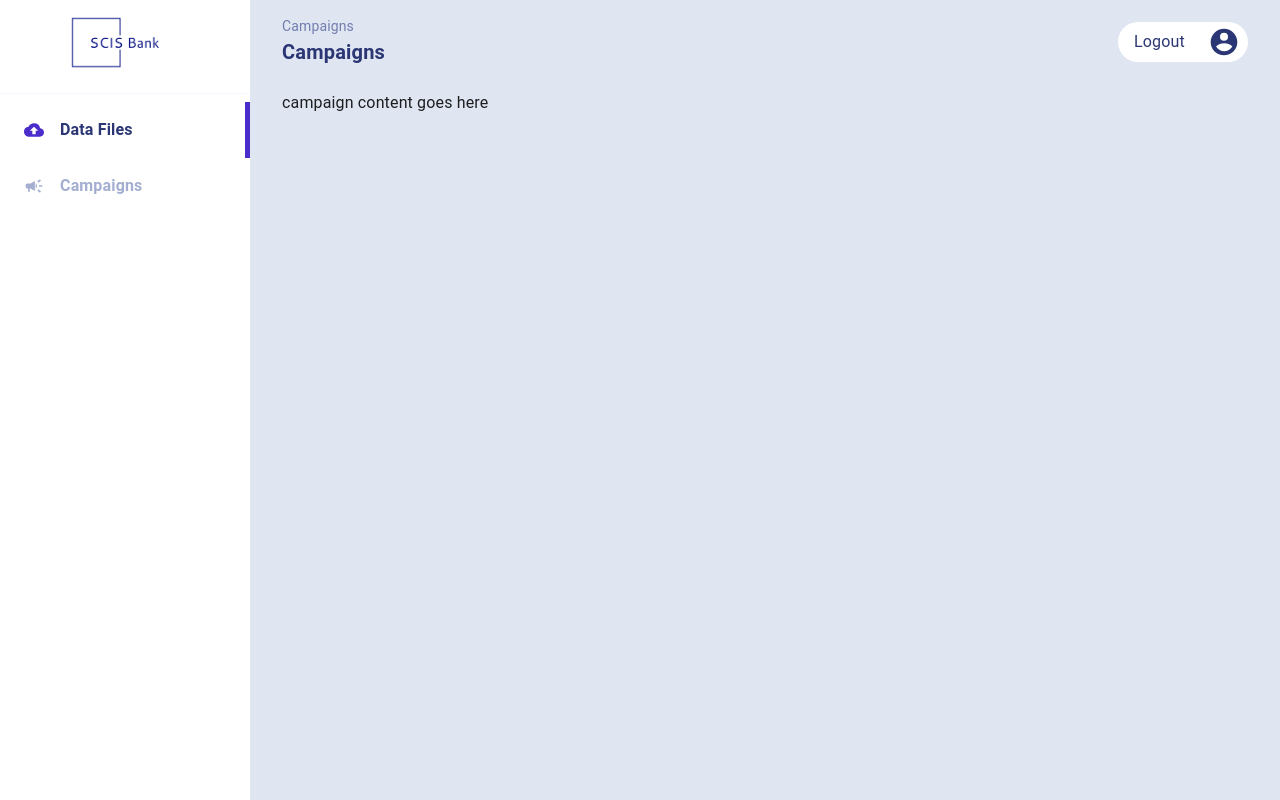
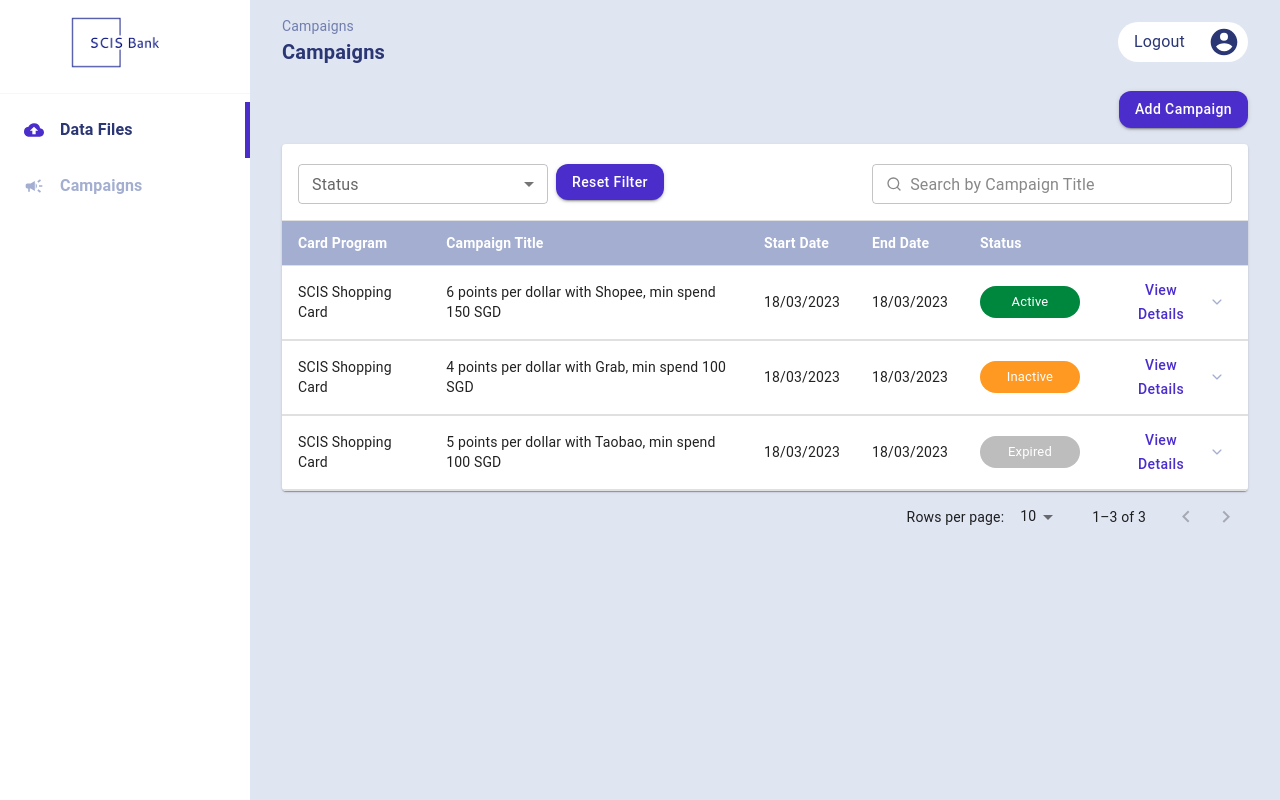
Before and after one commit to Spend-Transactions-Rewards-System/web-ui, a React (Create React App) app: page /campaigns in a window 1280 px wide. Built offline with nearby package versions, Linux system fonts and the light colour scheme.

Commit message:
added campaigns table

```diff
--- a/src/Components/CollapsibleTable/CollapsibleTable.js
+++ b/src/Components/CollapsibleTable/CollapsibleTable.js
@@ -12,9 +12,11 @@ import {
 } from "@mui/material";
 import _ from "lodash";
 
+import Row from "./Row";
 import UploadDataFilters from "../TableFilters/DataFilesFilters";
-import Row from "./Row";
-import PointsActivityFilters from "../TableFilters/PointsActivityFilters";
+import RewardsFilters from "../TableFilters/RewardsFilters";
+import CampaignsFilters from "../TableFilters/CampaignsFilters";
+
 
 const CollapsibleTable = ({
     columnNames,
@@ -22,7 +24,7 @@ const CollapsibleTable = ({
     details,
     filter,
     setFilter,
-    isDataFiles
+    type
 }) => {
 
     const [page, setPage] = useState(0);
@@ -35,23 +37,27 @@ const CollapsibleTable = ({
         <TableContainer component={Paper}>
             <Table size="small">
                 <TableHead sx={{".MuiTableCell-root": {p: 2, pt: 2.5}}}>
-                    { isDataFiles
+                    { type === "dataFiles"
                      ?  <UploadDataFilters
                             filter={filter}
                             setFilter={setFilter}
                         />
-                     : <PointsActivityFilters
+                     : type === "rewards" ?
+                        <RewardsFilters
+                            filter={filter}
+                            setFilter={setFilter}
+                        />
+                     : <CampaignsFilters
                             filter={filter}
                             setFilter={setFilter}
                         />
                     }
-
                 </TableHead>
                 <TableBody>
                 <TableRow sx={{backgroundColor: "#A3AED0"}}>
                     {_.map(columnNames, (aName) => {
                         let name = aName;
-                        if (!isDataFiles && aName === "Balance") {
+                        if (type === "rewards" && aName === "Balance") {
                             if (filter["card"] === "SCIS Shopping") {
                                 name = "Points"
                             } else if (filter["card"] === "SCIS Freedom") {
@@ -77,7 +83,7 @@ const CollapsibleTable = ({
                     return(
                         <Row
                             currRow={aRow}
-                            isDataFiles={isDataFiles}
+                            type={type}
                             details={details[aRow["id"]]}
                             colSpan={columnNames.length + 1}
                             key={aRow["id"]}
--- a/src/Components/CollapsibleTable/Row.js
+++ b/src/Components/CollapsibleTable/Row.js
@@ -18,10 +18,14 @@ const detailDict = {
     "processed": "Processed",
     "rejected": "Rejected",
     "remarks": "Remarks",
-    "amountSpent": "Amount Spent"
+    "amountSpent": "Amount Spent",
+    "points": "Number of points per dollar",
+    "minSpend": "Minimum spend (SGD)",
+    "merchant": "Merchant",
+    "message": "Notification Message"
 }
 
-const Row = ({ currRow, isDataFiles, details, colSpan }) => {
+const Row = ({ currRow, type, details, colSpan }) => {
 
     const [open, setOpen] = useState(false);
 
@@ -32,8 +36,8 @@ const Row = ({ currRow, isDataFiles, details, colSpan }) => {
                 const value = currRow[aKey];
                 if (aKey !== "id" && aKey !== "rejected") {
                     return (
-                    <TableCell key={aKey}>
-                        { isDataFiles && aKey === "status"
+                    <TableCell key={aKey} >
+                        { type === "dataFiles" && aKey === "status"
                             ? <Chip
                                 label={value}
                                 sx={{
@@ -44,7 +48,7 @@ const Row = ({ currRow, isDataFiles, details, colSpan }) => {
                                         width: "100px"
                                     }}
                                 />
-                            : !isDataFiles && aKey === "balance"  ?
+                            : type === "rewards" && aKey === "balance"  ?
                                 <Typography
                                     sx={{
                                         fontWeight: 400,
@@ -58,6 +62,17 @@ const Row = ({ currRow, isDataFiles, details, colSpan }) => {
                                 >
                                     {value}
                                 </Typography>
+                            : type === "campaigns" && aKey === "status"  ?
+                                <Chip
+                                label={value}
+                                sx={{
+                                        backgroundColor: value.toLowerCase() === "active" ? "#00873E"
+                                            : value.toLowerCase() === "inactive" ? "#FF9922"
+                                            : "#BDBDBD",
+                                        color: "#FFFFFF",
+                                        width: "100px"
+                                    }}
+                                />
                             : value
                         }
                         { currRow["rejected"] > 0 &&  aKey === "status"
@@ -72,7 +87,8 @@ const Row = ({ currRow, isDataFiles, details, colSpan }) => {
                     disableRipple
                     sx={{
                         textTransform: "none",
-                        color: "#4B2DCC"
+                        color: "#4B2DCC",
+                        width: "120px"
                     }}
                     onClick={() => setOpen(!open)}
                 >
@@ -81,8 +97,8 @@ const Row = ({ currRow, isDataFiles, details, colSpan }) => {
                         style={{
                             color:"#A3AED0",
                             marginLeft:"8px",
-                            rotate: open ? "180deg" : "0deg"}
-                        }
+                            rotate: open ? "180deg" : "0deg"
+                        }}
                     />
                 </Button>
             </TableCell>
@@ -90,7 +106,7 @@ const Row = ({ currRow, isDataFiles, details, colSpan }) => {
         <TableRow>
             <TableCell sx={{py: 0}} colSpan={colSpan}>
                 <Collapse in={open} timeout="auto" unmountOnExit>
-                <Box sx={{ml: 10, my: 2}}>
+                <Box sx={{ml: 10, mr: 2, my: 2}}>
                     {_.map(details, (value, key) => {
                         if (key !== "rejectedFile") {
                             return(
@@ -107,8 +123,10 @@ const Row = ({ currRow, isDataFiles, details, colSpan }) => {
                                     <Box sx={{display:"flex"}}>
                                     <Typography
                                         sx={{
+                                            width: "500px",
                                             color: "rgba(0, 0, 0, 0.87)",
-                                            fontSize: "0.875rem"
+                                            fontSize: "0.875rem",
+                                            whiteSpace: "pre-line"
                                         }}
                                     >
                                         {typeof value === "number" ? value.toLocaleString() : value}
@@ -124,13 +142,12 @@ const Row = ({ currRow, isDataFiles, details, colSpan }) => {
                                                 fontSize: "0.875rem",
                                                 py: 0, px: 1,
                                                 ml: 2,
-                                                color: "#4B2DCC"
+                                                color: "#4B2DCC",
                                             }}
                                         >
                                             <u>Download report</u>
                                         </Button>
                                     }
-
                                     </Box>
                                 </Box>
                             )
--- a/src/Components/TableFilters/PointsActivityFilters.js
+++ b/src/Components/TableFilters/CampaignsFilters.js
@@ -11,9 +11,9 @@ import _ from "lodash";
 import CustomButton from "../CustomButton/CustomButton";
 import SearchBar from "../SearchBar/SearchBar";
 
-const cardList =["SCIS Shopping", "SCIS PremiumMiles", "SCIS PlatinumMiles", "SCIS Freedom"];
+const cardList =["Active", "Expired", "Inactive"];
 
-const PointsActivityFilters = ({ filter, setFilter }) => {
+const CampaignsFilters = ({ filter, setFilter }) => {
 
     const handleOnChange = (name, value) => {
         setFilter((state) => ({
@@ -24,26 +24,21 @@ const PointsActivityFilters = ({ filter, setFilter }) => {
 
     return(
         <TableRow >
-            <TableCell colSpan={5} >
+            <TableCell colSpan={3} >
                 <FormControl size="small">
-                    <InputLabel id="card">Cards</InputLabel>
+                    <InputLabel id="status">Status</InputLabel>
                     <Select
-                        name="card"
-                        label="cards"
-                        value={filter["card"]}
+                        name="status"
+                        label="status"
+                        value={filter["status"]}
                         sx={{width: "250px", mr: 1}}
-                        onChange={(event) => handleOnChange("card", event.target.value)}
+                        onChange={(event) => handleOnChange("status", event.target.value)}
                     >
                         {_.map(cardList, (value) => {
                             return(
                             <MenuItem
                                 value={value}
                                 key={value}
-                                sx={{
-                                    color: value === "SCIS Shopping" ? "#9D1C00"
-                                            : value === "SCIS Freedom" ? "#0E972C"
-                                            : "#CB7A00"
-                                }}
                             >
                                 {value}
                             </MenuItem>
@@ -55,15 +50,15 @@ const PointsActivityFilters = ({ filter, setFilter }) => {
                     text="Reset Filter"
                     handleOnClick={() => {
                         setFilter({
-                            card:"" ,
+                            status:"" ,
                             search: ""
                         })
                     }}
                 />
             </TableCell>
-            <TableCell colSpan={2}>
+            <TableCell colSpan={3}>
                 <SearchBar
-                    placeholder="Search by description"
+                    placeholder="Search by Campaign Title"
                     handleOnChange={(event) => handleOnChange("search", event.target.value)}
                 />
             </TableCell>
@@ -71,4 +66,4 @@ const PointsActivityFilters = ({ filter, setFilter }) => {
     )
 }
 
-export default PointsActivityFilters;
+export default CampaignsFilters;
--- /dev/null
+++ b/src/Components/TableFilters/RewardsFilters.js
@@ -0,0 +1,74 @@
+import {
+    FormControl,
+    InputLabel,
+    MenuItem,
+    Select,
+    TableCell,
+    TableRow,
+} from "@mui/material";
+import _ from "lodash";
+
+import CustomButton from "../CustomButton/CustomButton";
+import SearchBar from "../SearchBar/SearchBar";
+
+const cardList =["SCIS Shopping", "SCIS PremiumMiles", "SCIS PlatinumMiles", "SCIS Freedom"];
+
+const RewardsFilters = ({ filter, setFilter }) => {
+
+    const handleOnChange = (name, value) => {
+        setFilter((state) => ({
+            ...state,
+            [name]: value
+        }));
+    }
+
+    return(
+        <TableRow >
+            <TableCell colSpan={5} >
+                <FormControl size="small">
+                    <InputLabel id="card">Cards</InputLabel>
+                    <Select
+                        name="card"
+                        label="cards"
+                        value={filter["card"]}
+                        sx={{width: "250px", mr: 1}}
+                        onChange={(event) => handleOnChange("card", event.target.value)}
+                    >
+                        {_.map(cardList, (value) => {
+                            return(
+                            <MenuItem
+                                value={value}
+                                key={value}
+                                sx={{
+                                    color: value === "SCIS Shopping" ? "#9D1C00"
+                                            : value === "SCIS Freedom" ? "#0E972C"
+                                            : "#CB7A00"
+                                }}
+                            >
+                                {value}
+                            </MenuItem>
+                            )
+                        })}
+                    </Select>
+                </FormControl>
+                <CustomButton
+                    text="Reset Filter"
+                    handleOnClick={() => {
+                        setFilter({
+                            card:"" ,
+                            search: ""
+                        })
+                    }}
+                />
+            </TableCell>
+            <TableCell colSpan={2}>
+                <SearchBar
+                    placeholder="Search by description"
+                    handleOnChange={(event) => handleOnChange("search", event.target.value)}
+                />
+            </TableCell>
+        </TableRow>
+    )
+}
+
+export default RewardsFilters;
--- a/src/Pages/Campaigns/Campaigns.js
+++ b/src/Pages/Campaigns/Campaigns.js
@@ -1,7 +1,135 @@
+import { useState, useEffect } from "react";
+
+import { Box } from "@mui/material";
+import moment from "moment/moment";
+import _ from "lodash";
+
+import CollapsibleTable from "../../Components/CollapsibleTable/CollapsibleTable";
+import LoadingAnimation from "../../Components/LoadingAnimation/LoadingAnimation";
+import CustomButton from "../../Components/CustomButton/CustomButton";
+
+const columnNames = ["Card Program", "Campaign Title", "Start Date", "End Date", "Status"]
+
 const Campaigns = () => {
+
+    const [origData, setOrigData] = useState(null);
+    const [mainData, setMainData] = useState(null);
+    const [details, setDetails] = useState(null);
+    const [filter, setFilter] = useState({
+        status: "", search: ""
+    });
+
+    const formatData = () => {
+        let formatMain = [];
+        let formatDetails = {};
+        _.map(data, (aRow) => {
+            formatMain.push({
+                id: aRow["id"],
+                cardProgram: aRow["cardProgram"],
+                title: aRow["title"],
+                startDate: moment(aRow["startDate"]).format("DD/MM/YYYY"),
+                endDate: moment(aRow["endDate"]).format("DD/MM/YYYY"),
+                status: aRow["status"].charAt(0).toUpperCase() + aRow["status"].slice(1).toLowerCase(),
+            })
+            formatDetails[aRow["id"]] = {
+                points: aRow["points"],
+                minSpend: aRow["minSpend"],
+                merchant: aRow["merchant"],
+                message: aRow["message"]
+            }
+        });
+
+        setMainData(formatMain);
+        setOrigData(formatMain);
+        setDetails(formatDetails);
+    }
+
+    const filterData = () => {
+        let data = origData;
+        if (filter["status"] !== "") {
+            data = data.filter((item) => item.status.toLowerCase() === filter["status"].toLowerCase());
+        }
+        if (filter["search"] !== "") {
+            data = data.filter((item) => item.title.toLowerCase().includes(filter["search"].toLowerCase()));
+        }
+        setMainData(data);
+    }
+
+    useEffect(() => {
+        formatData(data);
+    }, [])
+
+    useEffect(() => {
+        if (mainData != null) {
+            filterData();
+        }
+    }, [filter])
+
     return (
-        <>campaign content goes here</>
+        <div>
+            <script>{document.title="Campaigns"}</script>
+            {mainData === null || details === null ? <LoadingAnimation /> :
+            <>
+                <Box
+                    className="flexbox-flexEnd"
+                    sx={{mb: 2}}
+                >
+                    <CustomButton
+                        text="Add Campaign"
+                        link="/campaigns/addcampaigns"
+                    />
+                </Box>
+                <CollapsibleTable
+                    columnNames={columnNames}
+                    mainData={mainData}
+                    details={details}
+                    filter={filter}
+                    setFilter={setFilter}
+                    type="campaigns"
+                />
+            </>
+            }
+        </div>
     )
 }
 
 export default Campaigns;
+
+const data = [
+    {
+        id: 1,
+        cardProgram: "SCIS Shopping Card",
+        title: "6 points per dollar with Shopee, min spend 150 SGD",
+        startDate: new Date(),
+        endDate: new Date(),
+        status: "active",
+        points: 6,
+        minSpend: 150,
+        merchant: "Shopee",
+        message: "Earn 6 points for every dollar spent on Shopee with a minimum spend of $150. Terms and conditions apply."
+    },
+    {
+        id: 2,
+        cardProgram: "SCIS Shopping Card",
+        title: "4 points per dollar with Grab, min spend 100 SGD",
+        startDate: new Date(),
+        endDate: new Date(),
+        status: "inactive",
+        points: 4,
+        minSpend: 100,
+        merchant: "Grab",
+        message: "Earn 4 points for every dollar spent on Grab with a minimum spend of $100. Terms and conditions apply."
+    },
+    {
+        id: 3,
+        cardProgram: "SCIS Shopping Card",
+        title: "5 points per dollar with Taobao, min spend 100 SGD",
+        startDate: new Date(),
+        endDate: new Date(),
+        status: "expired",
+        points: 5,
+        minSpend: 100,
+        merchant: "Taobao",
+        message: "Earn 5 points for every dollar spent on Taobao with a minimum spend of $100. Terms and conditions apply."
+    }
+]
--- a/src/Pages/DataFiles/DataFiles.js
+++ b/src/Pages/DataFiles/DataFiles.js
@@ -98,7 +98,7 @@ const DataFiles = () => {
                     details={details}
                     filter={filter}
                     setFilter={setFilter}
-                    isDataFiles={true}
+                    type="dataFiles"
                 />
             </>
             }
```
Also changed, not shown: src/Pages/Rewards/Rewards.js (+5 -4 lines).
